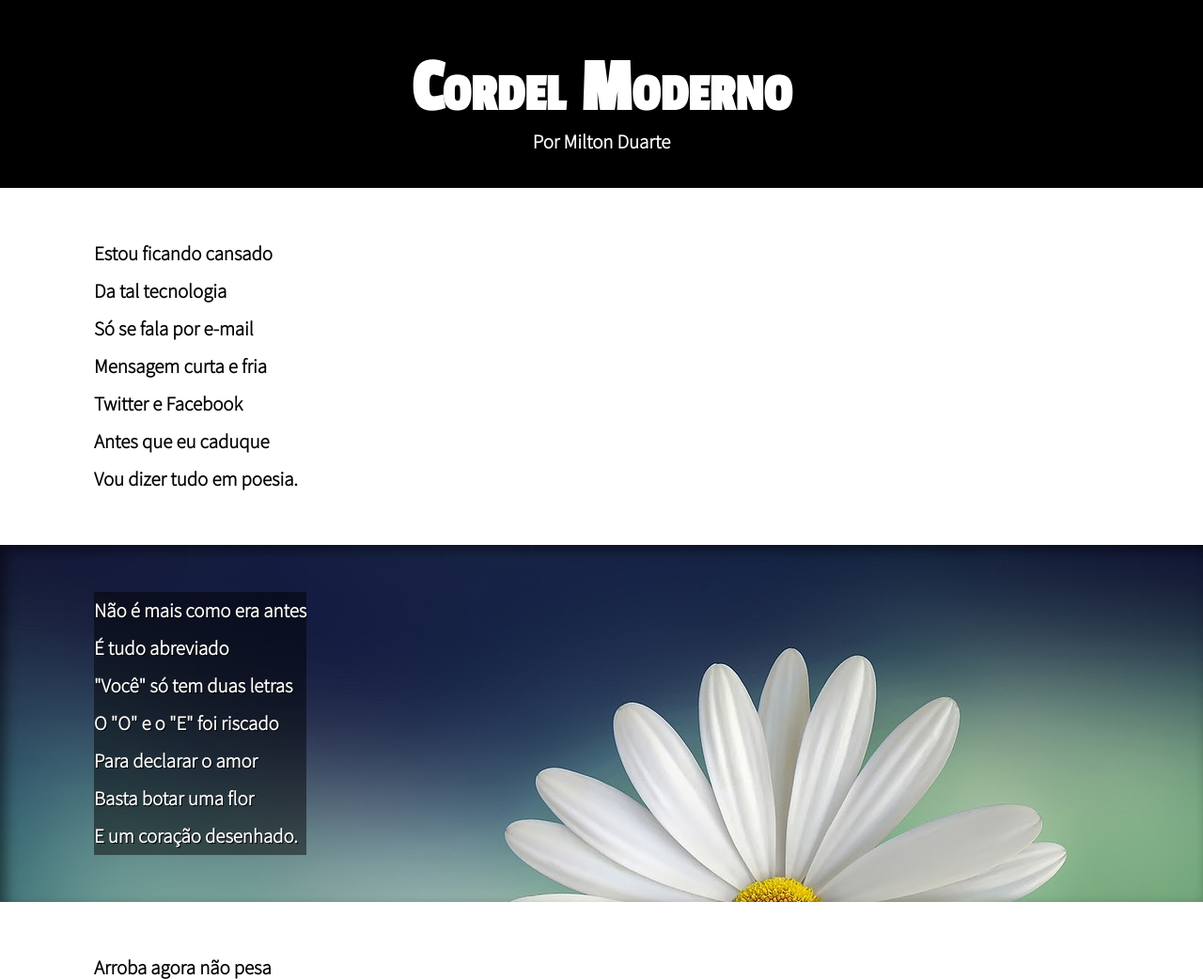
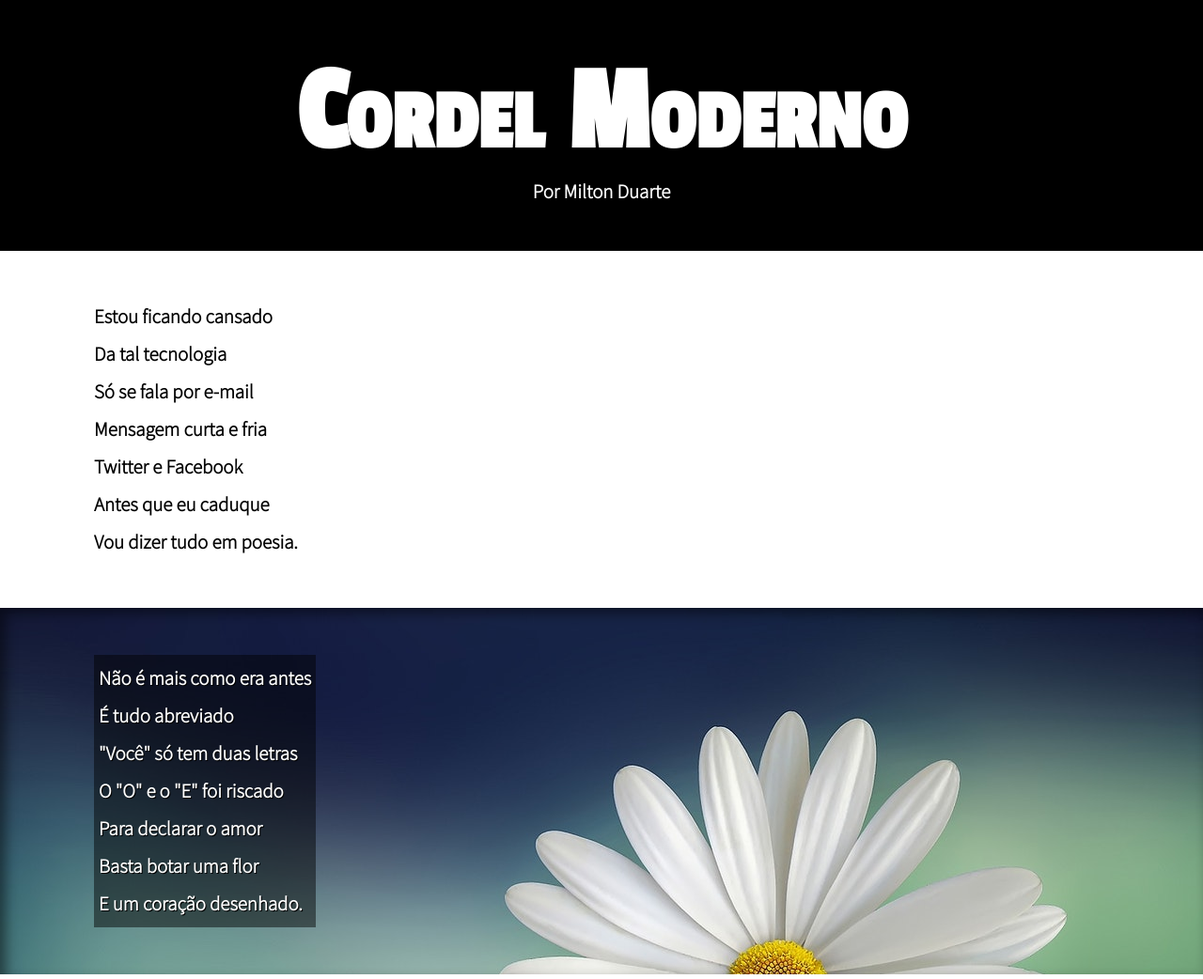
Before and after one commit to Grazys/projeto-cordel, a plain HTML site: page index.html in a window 1280 px wide. Shown: the top 1042 px of the page at 94% size. Drawn offline with Linux system fonts and the light colour scheme.

Commit message:
Modificação do style CSS

```diff
--- a/assets/style.css
+++ b/assets/style.css
@@ -7,8 +7,8 @@
 }
 
 * {
-    padding: 0;
-    margin: 0;
+    padding: 0px;
+    margin: 0px;
     box-sizing: border-box;
     font-family: var(--text);
     text-rendering: optimizeLegibility;
@@ -22,7 +22,6 @@ header {
     display: flex;
     flex-direction: column;
     background-color: black;
-    height: 200px;
     min-height: 150px;
     color: white;
     min-width: 150px;
@@ -31,7 +30,7 @@ header {
 
 header h1 {
     font-family: var(--title);
-    font-size: 5em;
+    font-size: 10vw;
     padding-top: 50px;
     font-variant: small-caps;
     min-width: 320px;
@@ -39,6 +38,7 @@ header h1 {
 }
 
 header p {
+    padding-bottom: 50px;
     font-size: 1.3em;
     text-align: center;
     font-weight: bold;
@@ -46,6 +46,7 @@ header p {
 
 header a, footer a {
     text-decoration: none;
+    font-weight: bold;
     color: white;
 }
 
@@ -77,6 +78,7 @@ section > p.conteudo02, section > p.conteudo04 {
     color: white;
     background-color: rgba(0, 0, 0, 0.475);
     display: inline-block;
+    padding: 5px;
     text-shadow: 1px 1px 0px black;
 }
 
@@ -84,7 +86,7 @@ section#img02 {
     background-image: url('../image/livros.jpg');
     background-size: cover;
     background-attachment: fixed;
-    background-position: center center;
+    background-position: right center;
 }
 
 footer {
```
